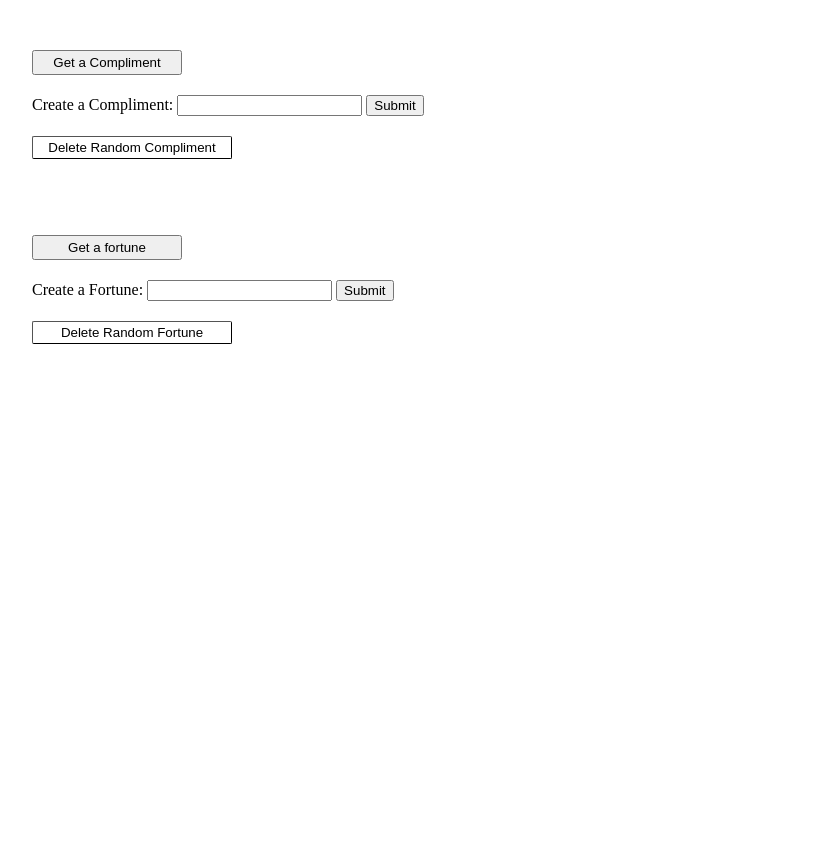
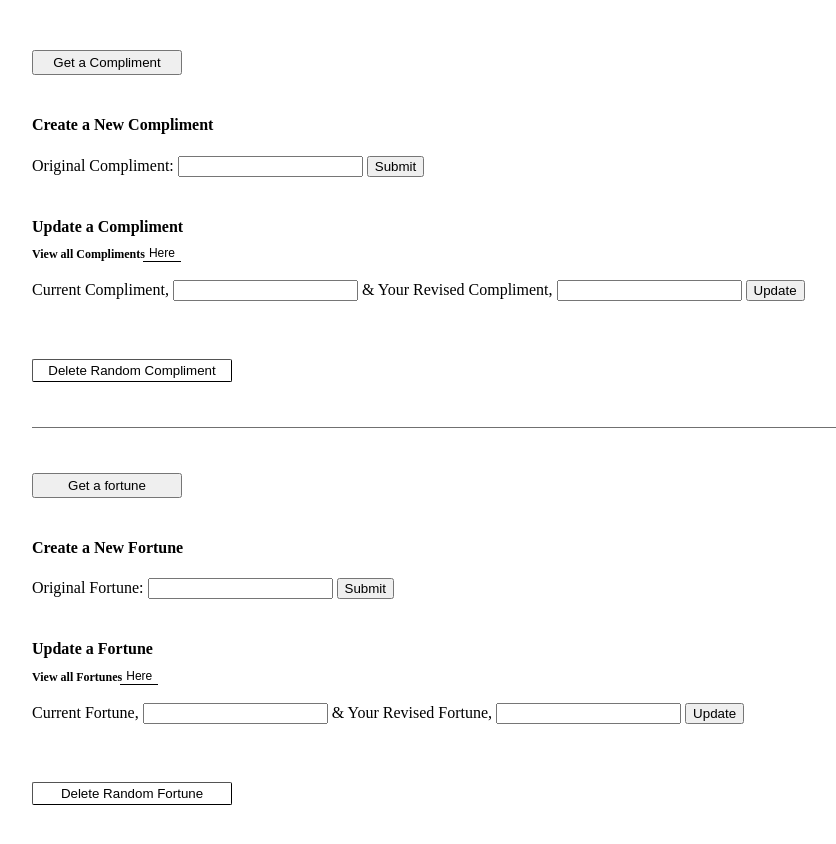
Before and after one commit to leemaiwu/Assessment-Back-End, a website: page client/index.html in a window 1280 px wide. Shown: the whole page, without its empty margins (18-854 px from the left). Before the commit the page ends 800 px from the top, so only its background shows below. Drawn offline with nearby package versions, Linux system fonts and the light colour scheme.

Commit message:
Completed get post delete

```diff
--- a/client/index.css
+++ b/client/index.css
@@ -6,6 +6,15 @@ body {
     display: flex;
     flex-direction: column;
     gap: 20px
+}
+
+.divider {
+    display: flex;
+    width: 100%;
+    background-color: rgb(112, 112, 112);
+    height: .5px;
+    margin-top: 25px;
+    margin-bottom: 25px;
 }
 
 .generateBtn {
@@ -23,6 +32,29 @@ body {
     justify-content: row;
 }
 
+.sectionToListAll{
+    display: flex;
+    justify-content: row;
+    font-size: 12px;
+    font-weight: bold;
+    margin-top: -10px;
+}
+
+.allListBtn {
+    background-color: transparent;
+    border: none;
+    cursor: pointer;
+    font-size: 12px;
+    margin-top: -2px;
+    margin-left: -2px;
+    border-bottom: 1px solid black;
+}
+
+.allListBtn:hover {
+    color: rgb(138, 138, 138);
+    border-bottom: 1px solid rgb(138, 138, 138);
+}
+
 .deleteBtn {
     background-color: white;
     width: 200px;
--- a/client/index.html
+++ b/client/index.html
@@ -10,23 +10,62 @@
       <button class="generateBtn" id="complimentButton">Get a Compliment</button>
 
       <form class="inputField" id="complimentForm">
-          <label for="complimentInput">Create a Compliment:</label>
+        <h4>Create a New Compliment</h4>
+        <label for="complimentInput">Original Compliment:</label>
         <input id="complimentInput"/>
         <button class="inputBtn">Submit</button>
       </form>
 
-      <button class="deleteBtn" id="deleteComplement">Delete Random Compliment</button>
+      <form class="updateField" id="complimentPpdate">
+        <h4>Update a Compliment</h4>
+
+      <section class="sectionToListAll">
+        <label class="viewAllComp">View all Compliments</label><button class="allListBtn" for="viewAllComp">Here</button>
+      </section>
 
       <br>
+
+        <label for="existingCompliment">Current Compliment,</label>
+        <input id="existingCompliment"/>
+
+        <label for="updatedCompliment">& Your Revised Compliment,</label>
+        <input id="updatedCompliment"/>
+        <button class="inputBtn">Update</button>
+      </form>
+
       <br>
+
+      <button class="deleteBtn" id="deleteCompliment">Delete Random Compliment</button>
+
+      <div class="divider"></div>
 
       <button class="generateBtn" id="fortuneButton">Get a fortune</button>
 
       <form class="inputField" id="fortuneForm">
-          <label>Create a Fortune:</label>
+        <h4>Create a New Fortune</h4>
+        <label>Original Fortune:</label>
         <input id="fortuneInput"/>
         <button class="inputBtn">Submit</button>
       </form>
+
+      <form class="updateField" id="fortuneUpdate">
+        <h4>Update a Fortune</h4>
+
+        <section class="sectionToListAll">
+          <label class="viewAllFort">View all Fortunes</label><button class="allListBtn" for="viewAllFort">Here</button>
+        </section>
+
+      <br>
+
+        <label for="existingFortune">Current Fortune,</label>
+        <input id="existingFortune"/>
+
+        <label for="updatedFortune">& Your Revised Fortune,</label>
+        <input id="updatedFortune"/>
+        <button class="inputBtn">Update</button>
+      </form>
+
+      <br>
 
       <button class="deleteBtn" id="deleteFortune">Delete Random Fortune</button>
 
--- a/client/main.js
+++ b/client/main.js
@@ -4,7 +4,8 @@ const postCompliement = document.getElementById('complimentForm')
 const receivedCompliment = document.getElementById('complimentInput')
 const postFortune = document.getElementById('fortuneForm')
 const receivedFortune = document.getElementById('fortuneInput')
-const deleteCompliment = document.getElementById('deleteComplement')
+const deletedCompliment = document.getElementById('deleteCompliment')
+const deletedFortune = document.getElementById('deleteFortune')
 
 
 const getCompliment = () => {
@@ -14,7 +15,6 @@ const getCompliment = () => {
             alert(data);
     });
 };
-
 const getFortune = () => {
     axios.get('http://localhost:4000/api/fortune/')
     .then((result) => {
@@ -40,7 +40,6 @@ const submitCompliment = (event) => {
         alert('Error submitting compliment.')
     })
 }
-
 const submitFortune = (event) => {
     event.preventDefault()
     const fortInput = {fortune: receivedFortune.value}
@@ -55,15 +54,28 @@ const submitFortune = (event) => {
     })
 }
 
+
+
 function complimentDeleted () {
     axios.delete('http://localhost:4000/api/compliment/')
     .then((result) => {
-        console.log(`Deleted compliment: ${result.data}`)
-        alert(result.data)
+        console.log(`${result.data} deleted.`)
+        alert(`${result.data} deleted.`)
     })
     .catch((err) => {
         console.log(err)
         alert('Error deleting compliment.')
+    })
+}
+function fortuneDeleted () {
+    axios.delete('http://localhost:4000/api/fortune/')
+    .then((result) => {
+        console.log(`${result.data} deleted.`)
+        alert(`${result.data} deleted.`)
+    })
+    .catch((err) => {
+        console.log(err)
+        alert('Error deleting fortune.')
     })
 }
 
@@ -71,4 +83,5 @@ complimentBtn.addEventListener('click', getCompliment)
 fortuneBtn.addEventListener('click', getFortune)
 postCompliement.addEventListener('submit', submitCompliment)
 postFortune.addEventListener('submit', submitFortune)
-deleteCompliment.addEventListener('click', complimentDeleted)
+deletedCompliment.addEventListener('click', complimentDeleted)
+deletedFortune.addEventListener('click', fortuneDeleted)
--- a/server/index.js
+++ b/server/index.js
@@ -11,17 +11,17 @@ const {
     getFortune,
     submitCompliment,
     submitFortune,
-    complimentDeleted
+    complimentDeleted,
+    fortuneDeleted
 } = require('./controller')
 
 app.get("/api/compliment", getCompliment);
-
 app.get('/api/fortune', getFortune)
 
 app.post('/api/compliment', submitCompliment)
-
 app.post('/api/fortune', submitFortune)
 
 app.delete('/api/compliment', complimentDeleted)
+app.delete('/api/fortune', fortuneDeleted)
 
 app.listen(4000, () => console.log("Server running on 4000"));
```
Also changed, not shown: server/controller.js (+34 -9 lines). Lines whose indentation alone changed are shown as unchanged.
